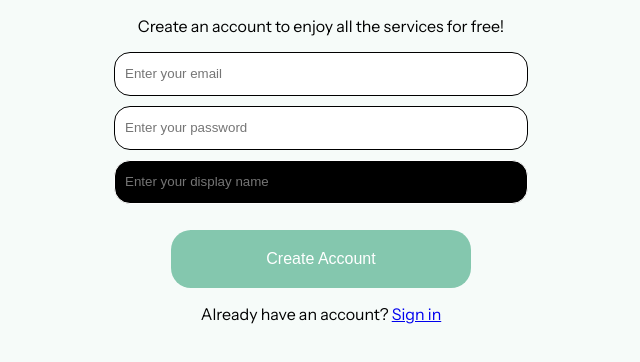
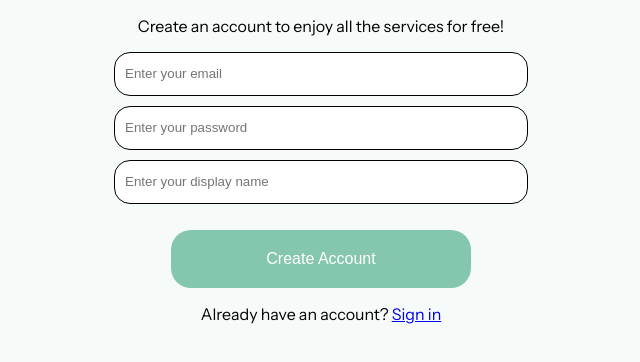
Before and after one commit to sciencecompetition/sciencecompetition.github.io, a plain HTML site: page page_signup/signup.html in a window 1280 px wide. Shown: the part 90-452 px from the top of the page, without its empty margins (319-959 px from the left). Drawn offline with Linux system fonts and the light colour scheme; no server answers.

Commit message:
change the third textbox to also white, less is more

```diff
--- a/page_signup/signup.html
+++ b/page_signup/signup.html
@@ -10,9 +10,9 @@
 <body>
     <h1>Create an Account</h1>
     <p>Create an account to enjoy all the services for free!</p>
-    <input type="email" placeholder="Enter your email" style="width: 400px; height: 40px; border-radius: 16px; border: 1px solid black; padding-left: 10px; margin-bottom: 10px;" id="username">
-    <input type="password" placeholder="Enter your password" style="width: 400px; height: 40px; border-radius: 16px; border: 1px solid black; padding-left: 10px; margin-bottom: 10px;" id="password">
-    <input type="text" placeholder="Enter your display name" style="width: 400px; height: 40px; border-radius: 16px; border: 1px solid white; padding-left: 10px; margin-bottom: 10px; background-color: black; color: white;" id="suggested_username">
+    <input type="email" placeholder="Enter your email" class="textbox1" id="username">
+    <input type="password" placeholder="Enter your password" class="textbox1" id="password">
+    <input type="text" placeholder="Enter your display name" class="textbox1" id="suggested_username">
     <div class="error_div">
             <span class="error_message">There's an error. Please try later.</span>
         </div><div>
--- a/page_signup/signupstyle.css
+++ b/page_signup/signupstyle.css
@@ -39,3 +39,24 @@ body {
   font-weight: 400;
   font-size: 18px;
 }
+
+.textbox1 {
+  width: 400px;
+  height: 40px;
+  border-radius: 16px;
+  border: 1px solid black;
+  padding-left: 10px;
+  margin-bottom: 10px;
+}
+
+/*.textbox2 {
+  appearance: none;
+  width: 400px;
+  height: 40px;
+  border-radius: 16px;
+  padding-left: 10px;
+  margin-bottom: 10px;
+  background-color: #d8f8eb;
+  color: white;
+  border: 1px solid black;
+}*/
```
